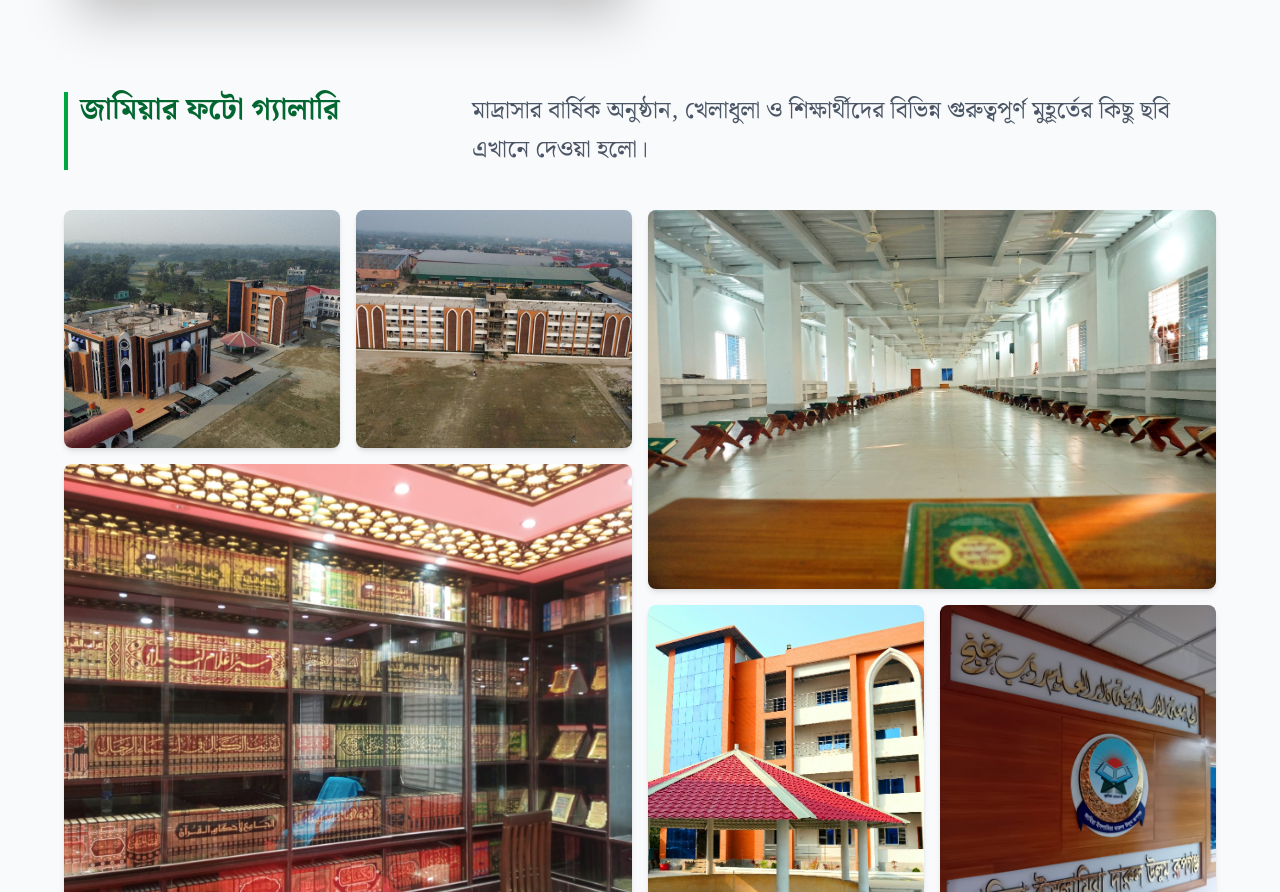
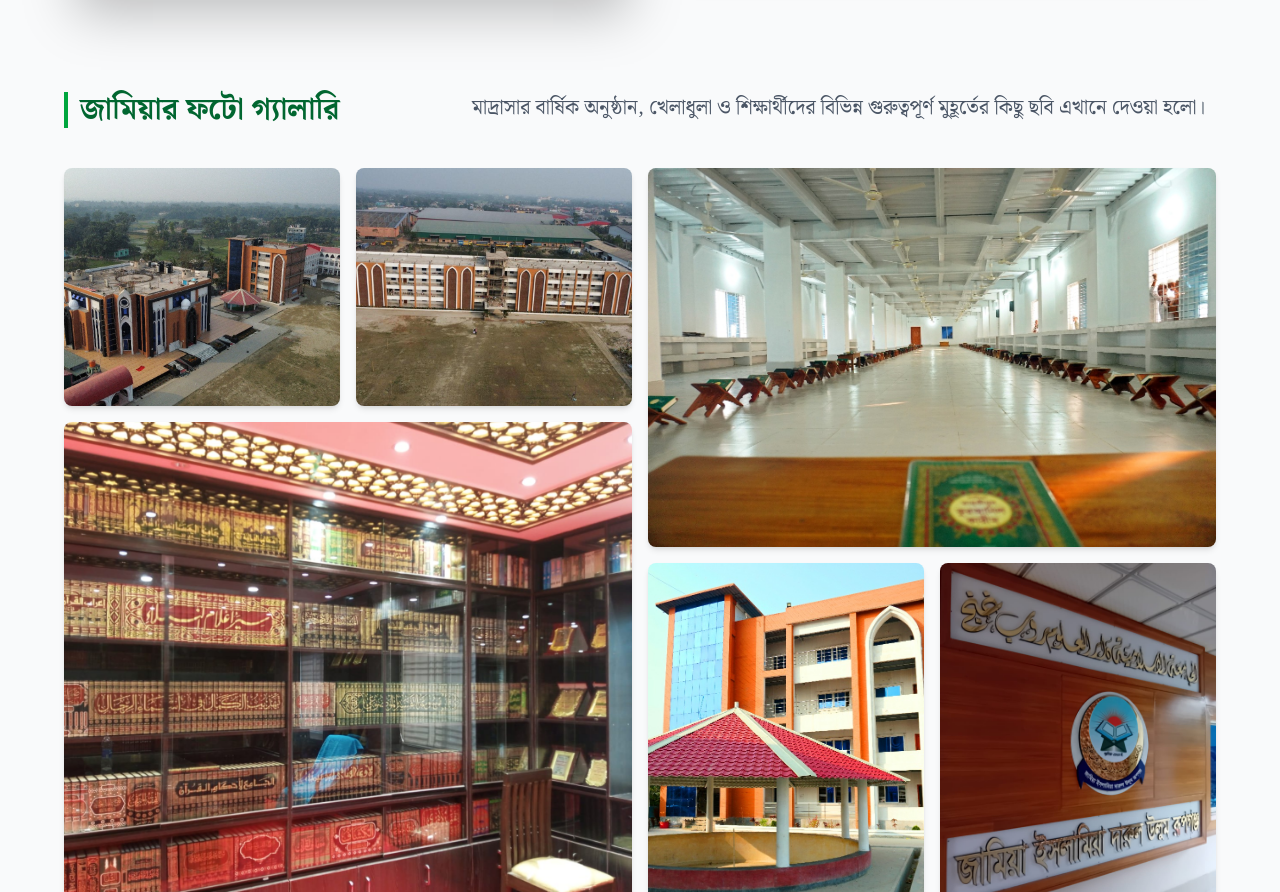
Before and after one commit to mdsalahuddin99/Khaled-saifullah-madrasa, a website built with Vite: page index.html in a window 1280 px wide. Shown: the part 1676-2568 px from the top of the page. Built offline with nearby package versions, Linux system fonts and the light colour scheme.

Commit message:
commit 03

```diff
--- a/index.html
+++ b/index.html
@@ -322,7 +322,7 @@
       <h1 class="sm:text-3xl text-2xl font-extrabold title-font text-green-800 lg:w-1/3 lg:mb-0 mb-4 border-l-4 border-green-600 pl-3">
         জামিয়ার ফটো গ্যালারি
       </h1>
-      <p class="lg:pl-6 lg:w-2/3 mx-auto leading-relaxed  text-gray-600 text-2xl">
+      <p class="lg:pl-6 lg:w-2/3 mx-auto leading-relaxed  text-gray-600 text-[20px]">
         মাদ্রাসার বার্ষিক অনুষ্ঠান, খেলাধুলা ও শিক্ষার্থীদের বিভিন্ন গুরুত্বপূর্ণ মুহূর্তের কিছু ছবি এখানে দেওয়া হলো।
       </p>
     </div>
```
